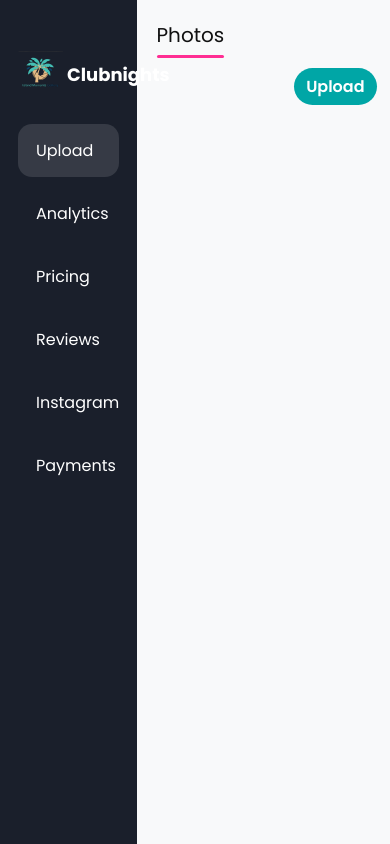
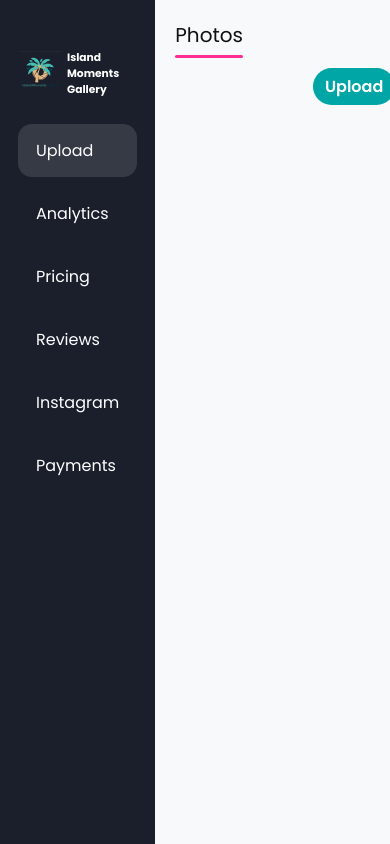
Before and after one commit to kashaffshoukat/berlin-matrix-365, a website: page admin.html in a window 390 px wide. Shown: the top 844 px of the page. Drawn offline with Linux system fonts and the light colour scheme.

```diff
--- a/admin.html
+++ b/admin.html
@@ -249,7 +249,9 @@
 }
 @media (max-width:600px){
 
-
+.sidebar{
+  width: 45%;
+}
   .nav-logo{
     height:100px;
   }
@@ -268,7 +270,7 @@
     <div class="sidebar">
            <div class="nav-left">
     <img src="flogo.png" alt="Island Moments Gallery" class="nav-logo">
-    <h1>Clubnights</h1>
+    <h6>Island Moments Gallery</h6>
   </div>
         <div class="nav">
             <a class="active" onclick="showSection('upload', this)">Upload</a>
```
